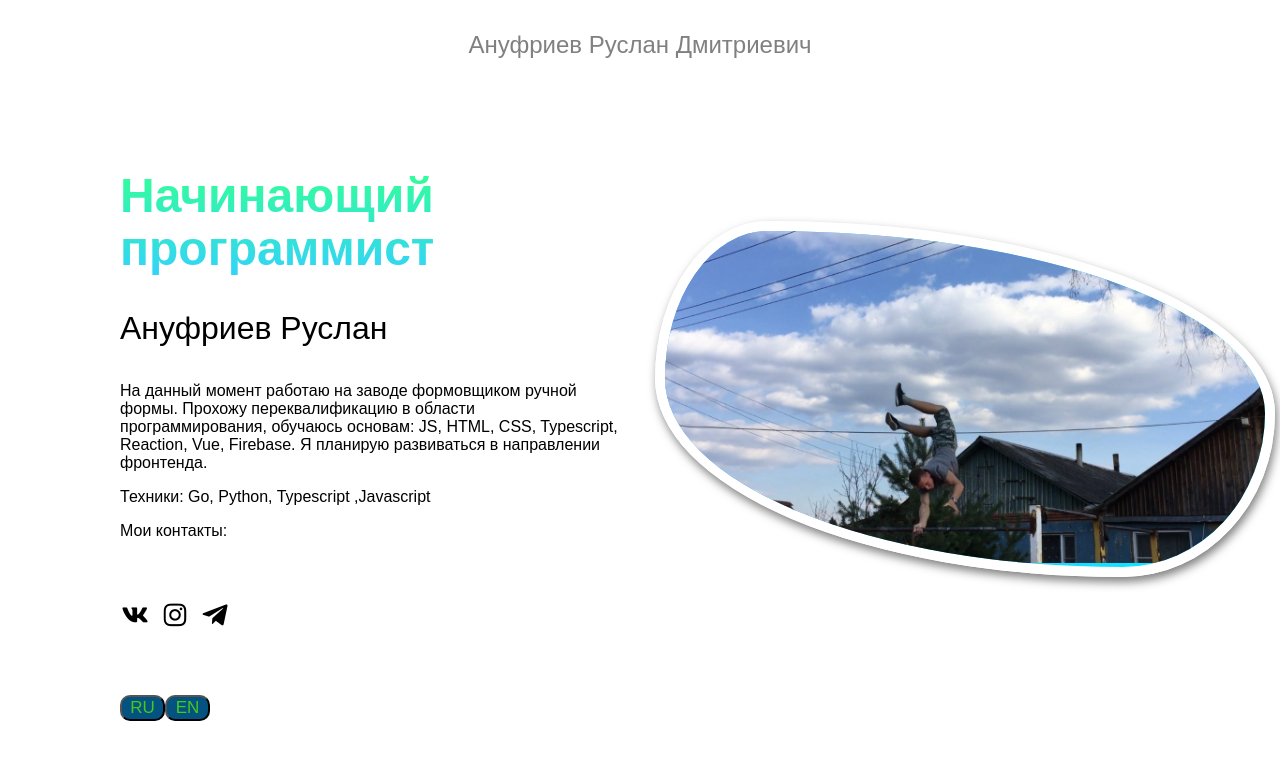
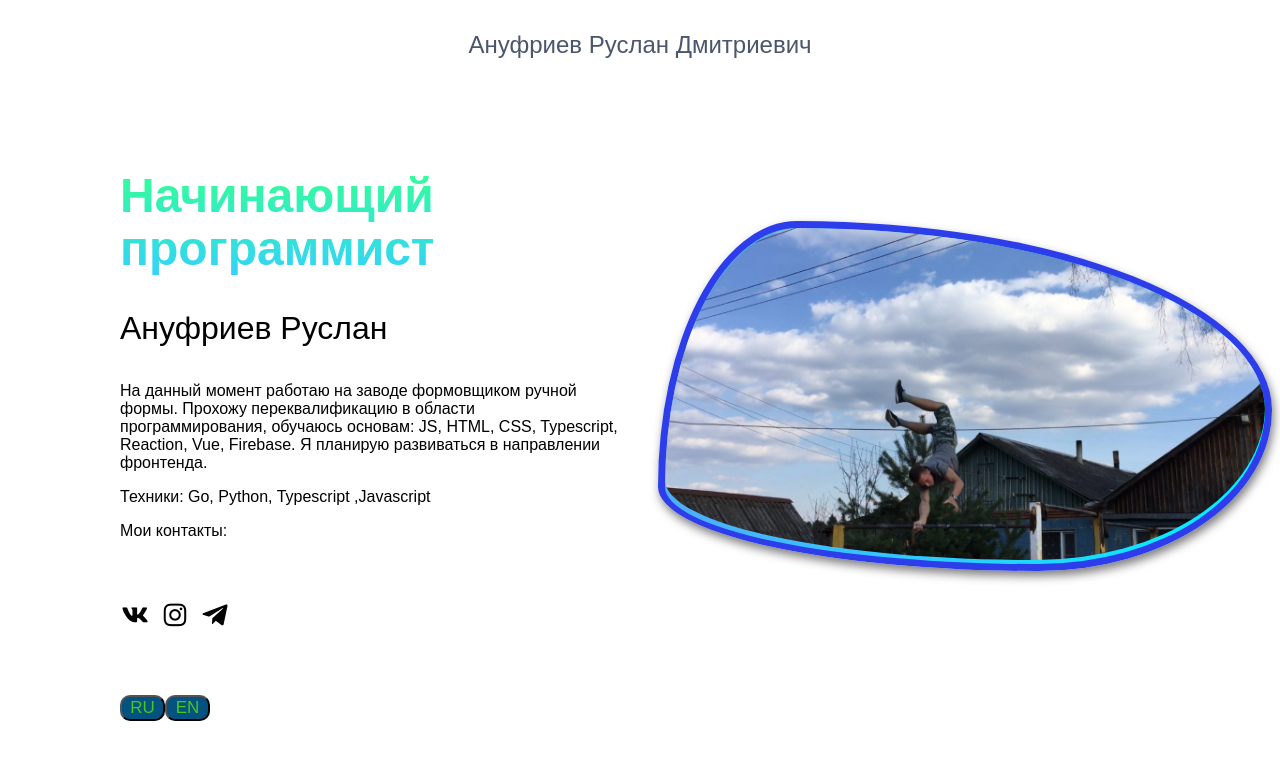
Before and after one commit to Rusanufriev/react_proj4, a React (Vite) app: page / in a window 1280 px wide. Shown: the top 760 px of the page. Built offline with nearby package versions, Linux system fonts and the light colour scheme.

Commit message:
edited styles

```diff
--- a/src/App.css
+++ b/src/App.css
@@ -7,3 +7,7 @@ body {
   margin: 0;
   font-family: "Montserrat", sans-serif;
 }
+img {
+  width: 100%;
+  height: 100%;
+}
--- a/src/components/header/header.css
+++ b/src/components/header/header.css
@@ -7,7 +7,13 @@
     justify-content: center;
     align-items: center;
 
+
+  }
+  .logo {
+
+
     font-size: 24px;
     font-weight: 300;
-    color: gray;
+    color: rgb(75, 85, 108);
+
   }
--- a/src/components/pages/main_page.jsx
+++ b/src/components/pages/main_page.jsx
@@ -1,5 +1,5 @@
 import { useState } from "react";
-import "/src/App.css";
+// import "/src/App.css";
 import Header from "../header/header.jsx";
 import USER from "../constants/user.js";
 import WebsiteAbout from "../websiteAbout/websiteAbout.jsx";
--- a/src/components/websiteBox/websiteBox.css
+++ b/src/components/websiteBox/websiteBox.css
@@ -2,18 +2,21 @@
     max-width: 600px;
     justify-self: center;
     overflow: hidden;
-    border: 10px solid #fff;
+    border: 7px solid #2d3dea;
     background-image: linear-gradient(to right, #4facfe 0%, #00f2fe 100%);
-    animation: ava-animate 5s infinite alternate;
+    animation: ava-animate 4s infinite alternate;
     box-shadow: 2px 5px 10px rgba(0, 0, 0, 0.5);
     margin-left: 650px;
     margin-top: -500px;
   }
+  .website__box-img {
+     animation: ava-animate 4s infinite alternate;
 
-  img {
-    width: 100%;
-    height: 100%;
+
+
   }
+
+
 
   @keyframes ava-animate {
     0% {
```
